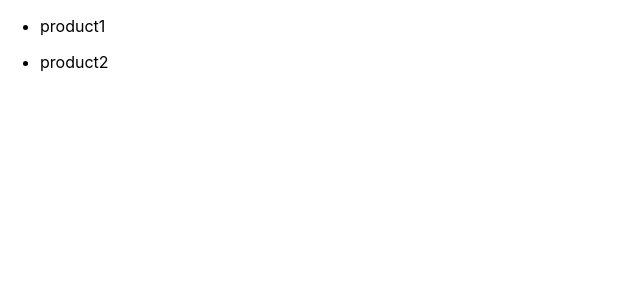
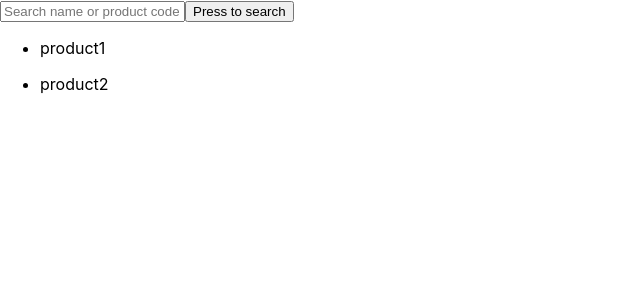
Before and after one commit to emherk/OccaBrowse, a React (Create React App) app: page / in a window 1280 px wide. Shown: the top 300 px of the page, without its empty margins (0-640 px from the left). Built offline with nearby package versions, Linux system fonts and the light colour scheme; the HTML template or start-up script is replaced by a standard one.

Commit message:
Added basic search functionality

```diff
--- a/src/App.js
+++ b/src/App.js
@@ -1,11 +1,8 @@
 import ProductList from './ProductList.js'
+import SearchBar from './SearchBar.js'
 import React from 'react';
 
-class App extends React.Component {
-  constructor(props) {
-    super(props);
-    this.state = {
-      allProducts: [
+const allProducts = [
         {
         name: 'product1',
         productCode: '1',
@@ -19,19 +16,19 @@ class App extends React.Component {
         numberAvailable: '2',
         nextDelivery: new Date(2022, 2, 22),
         productImage: 'https://via.placeholder.com/150'
-      }
-  ],
-    }
-  }
+      }];
 
-  render() {
+function App() {
+  const location = window.location;
+  const query = new URLSearchParams(location.search).get('q');
+  console.log(`loading app`)
     return (
       <div className="App">
-        <ProductList allProducts={this.state.allProducts}/>
+        <SearchBar />
+        <ProductList allProducts={allProducts} query={query}/>
       </div>
     );
 
-  }
 }
 
 export default App;
--- a/src/ProductList.js
+++ b/src/ProductList.js
@@ -3,8 +3,16 @@ import Product from './Product.js'
 
 class ProductList extends React.Component {
     render() {
+        console.log(`loading product list with query ${this.props.query}`)
         const productsArray = this.props.allProducts;
-        const products = productsArray.map(product =>{
+        const query = this.props.query;
+
+
+        const searchedProducts = productsArray
+        // filter according to the search
+        .filter(product => query == null || product.name.includes(query) || product.productCode.includes(query))
+        // map the product objects to React components
+        .map(product =>{
             return (
                 <li key = {product.productCode}>
                     <Product product = {product}/>
@@ -14,7 +22,7 @@ class ProductList extends React.Component {
         return (
         <div className="product-list">
             <ul>
-                {products}
+                {searchedProducts}
             </ul>
         </div>
         )
--- /dev/null
+++ b/src/SearchBar.js
@@ -0,0 +1,19 @@
+import React from 'react';
+
+class SearchBar extends React.Component {
+    render() {
+        return (
+            <form action ="/" method="get">
+                <input
+                    type="text"
+                    id = "search-bar"
+                    placeholder="Search name or product code"
+                    name = "q"
+                />
+                <button type="submit">Press to search</button>
+            </form>
+        );
+    }
+}
+
+export default SearchBar;
```
